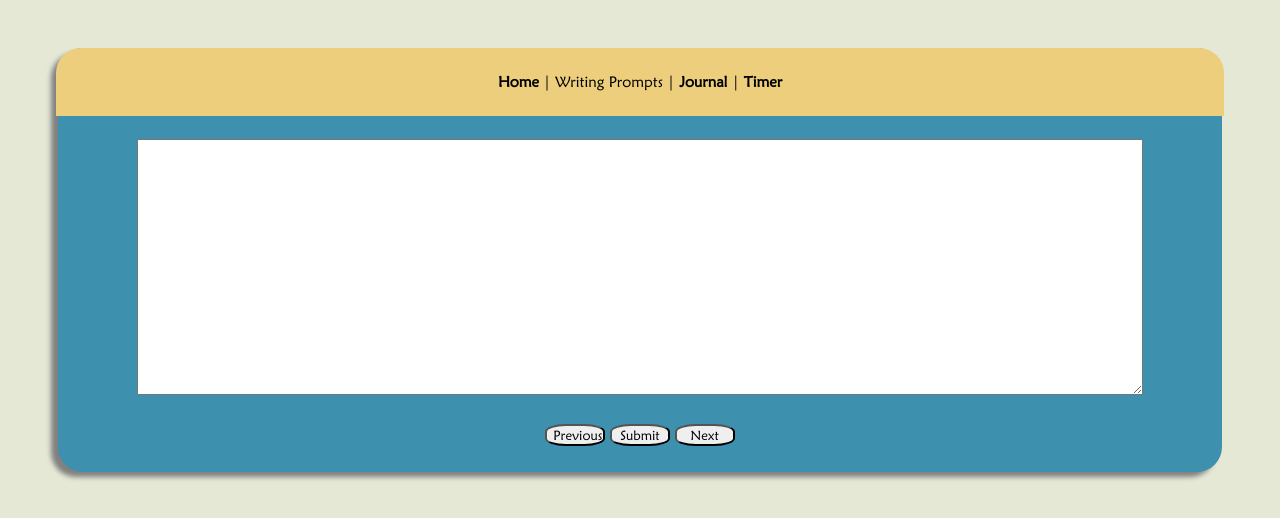
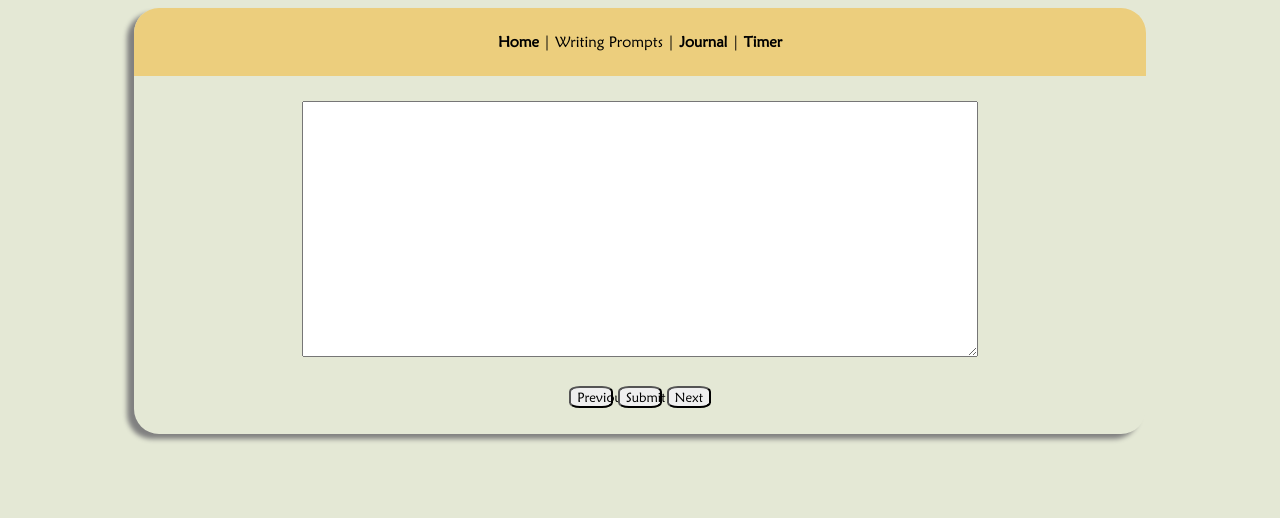
Before and after one commit to gregrigatti/gregrigatti.github.io, a plain HTML site: page writingPrompts.html in a window 1280 px wide. Drawn offline with nearby package versions, Linux system fonts and the light colour scheme; no server answers.

Commit message:
Changed widths from static pixel lengths to percentages

```diff
--- a/CSS/style.css
+++ b/CSS/style.css
@@ -37,7 +37,7 @@ div, span, nav{
 
 #body{
 	background-color:#e4e8d5;
-
+  text-align: center;
 /*background: #b4ddb4; /* Old browsers */
 /*background: -moz-linear-gradient(45deg, #b4ddb4 0%, #83c783 17%, #52b152 33%, #008a00 67%, #005700 83%, #002400 100%); /* FF3.6-15 */
 /*background: -webkit-linear-gradient(45deg, #b4ddb4 0%,#83c783 17%,#52b152 33%,#008a00 67%,#005700 83%,#002400 100%); /* Chrome10-25,Safari5.1-6 */
@@ -46,19 +46,19 @@ div, span, nav{
 }
 
 #overlay{
-  background-color: #3d91af;
+  background-color: #e4e8d5;
   /*margin:10%;*/
-  margin: 50px;
+
+  width:80%;
   padding-bottom: 1px;
   border-radius: 25px;
   box-shadow: -7px 5px 5px gray;
-  text-align: center;
+  display: inline-block;
 }
 
 #navbar{
   background-color: #ECCE7D;
   padding:25px;
-  margin:-2px;
   font-size: 15px;
   border-top-left-radius: 25px;
   border-top-right-radius: 25px;
@@ -84,14 +84,23 @@ textarea{
 
 .userInput{
 	height:250px;
-  width:1000px;
+  width:95%;
   font-size: 22px;
   margin-bottom: 25px;
+  display:inline-block;
+}
+
+/*"display:inline-block on the two inner divs (the divs .userInput and .promptDivs are attached to)
+and "text-align: center" on the div containing them--this is how to center the inner divs
+https://stackoverflow.com/questions/1269245/centering-floating-divs-within-another-div*/
+.promptDivs{
+  width:80%;
+  display:inline-block;
 }
 
 .button{
-  width: 60px;
-  border-radius: 35%;
+  width: 5%;
+  border-radius: 25%;
 }
 
 .hidden{
```
